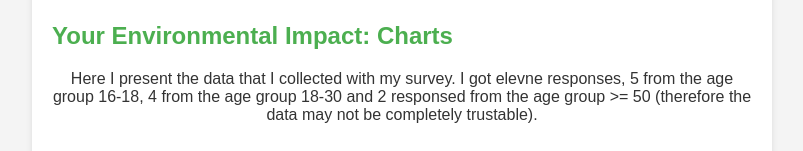
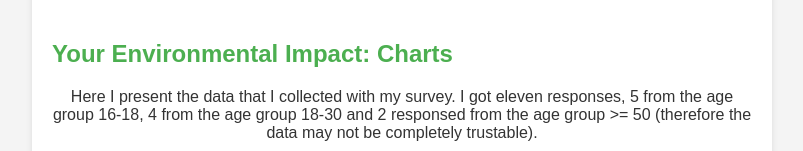
Before and after one commit to Iskachun/good-food, a plain HTML site: page index.html in a window 1280 px wide. Shown: the part 2623-2774 px from the top of the page, without its empty margins (238-1041 px from the left). Drawn offline with nearby package versions, Linux system fonts and the light colour scheme.

Commit message:
Update index.html

```diff
--- a/index.html
+++ b/index.html
@@ -11,6 +11,7 @@
         <!-- Header -->
     <header>
         <h1>Eco-Friendly Diet and Environment</h1>
+        <img src="logo.png" alt="logo" style="width: auto;">
     </header>
 
     <!-- Navigation -->
@@ -156,7 +157,7 @@
     <section id="charts-section">
         <br><br>
         <h2>Your Environmental Impact: Charts</h2>
-        <p style="text-align: center;">Here I present the data that I collected with my survey. I got elevne responses, 5 from the age group 16-18, 4 from the age group 18-30 and 2 responsed from the age group >= 50 (therefore the data may not be completely trustable). </p>
+        <p style="text-align: center;">Here I present the data that I collected with my survey. I got eleven responses, 5 from the age group 16-18, 4 from the age group 18-30 and 2 responsed from the age group >= 50 (therefore the data may not be completely trustable). </p>
         <div ><canvas id="myChart" width="1500" height="800">
             <!-- fylles ut av JS -->
         </canvas></div>
```
